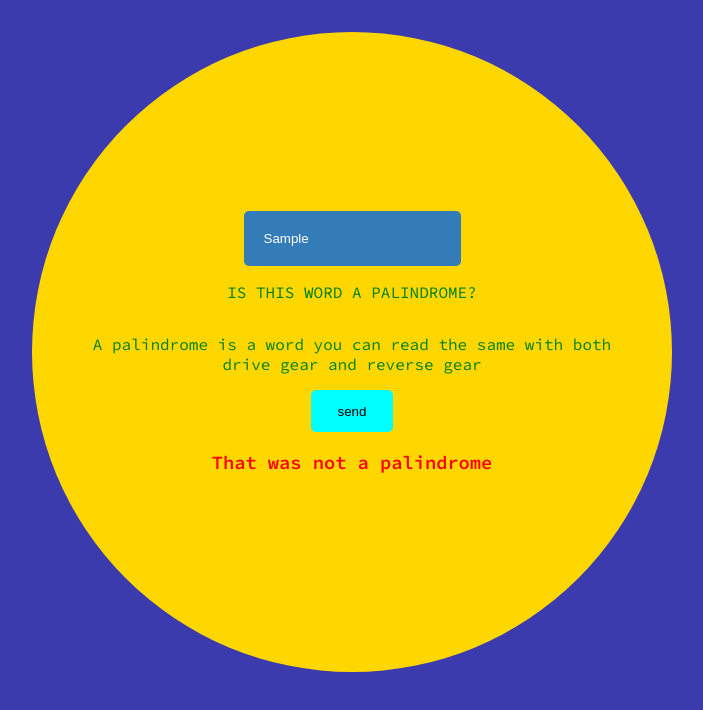
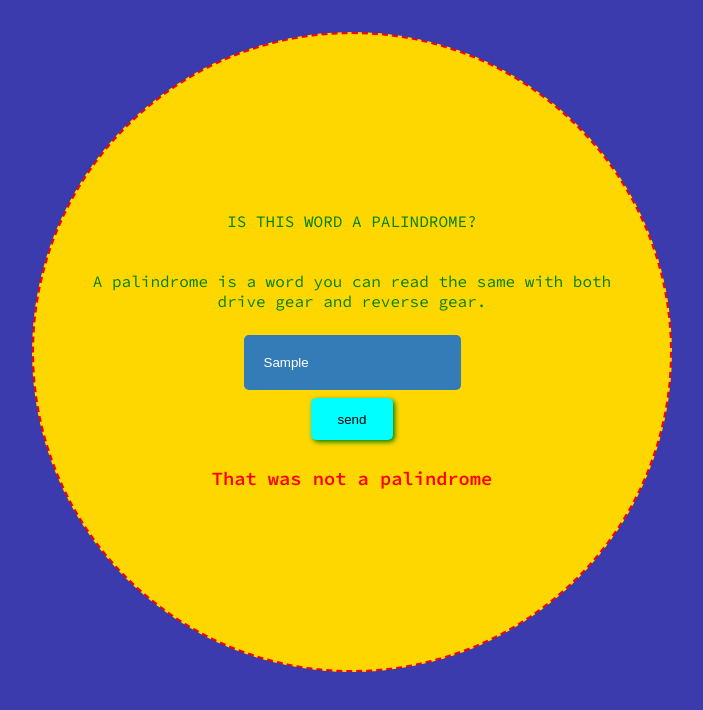
Before and after one commit to lulalumala/palindrome-checker, a plain HTML site: page index.html in a window 1280 px wide. Both pictures are taken after typing "Sample" into the empty fields and a click on the button "send". Shown: the whole page, without its empty margins (288-991 px from the left). Drawn offline with Linux system fonts and the light colour scheme.

Commit message:
added color to output

```diff
--- a/app.js
+++ b/app.js
@@ -4,13 +4,16 @@ const head3 = document.getElementById("check")
 button1.addEventListener("click", function () {
     let lowCase = typeIn.value.toLowerCase()
     let splitted = lowCase.split("").reverse().join("")
-    if (splitted === typeIn.value) {
+    if (splitted === lowCase) {
         head3.innerText = "Yesss, a palindrome!"
+        head3.classList.add("trueVal")
+
 
     }
 
     else {
-        head3.innerHTML="That was not a palindrome"
+        head3.innerHTML = "That was not a palindrome"
+        head3.classList.remove("trueVal")
         head3.classList.add("falseVal")
     }
 })
--- a/index.html
+++ b/index.html
@@ -11,11 +11,12 @@
 <link href="https://fonts.googleapis.com/css2?family=Source+Code+Pro:wght@400;600&display=swap" rel="stylesheet">
 </head>
 <body>
-   <div class="oval"> <input id="inpt" type="text">
+    <div class="oval">
     <p>IS THIS WORD A PALINDROME?</p>
-    <p>A palindrome is a word you can read the same with both drive gear and reverse gear</p>
+    <p>A palindrome is a word you can read the same with both drive gear and reverse gear.</p>
+    <input id="inpt" type="text">
 <button id="btn" type="submit" placeholder="Enter your input" value="reset">send</button>
-<h3 id="check">CHECK</h3>
+<h3 id="check">I'll show you</h3>
 </div>
 <script src="./app.js"></script>
 </body>
--- a/style.scss
+++ b/style.scss
@@ -25,7 +25,9 @@ p{
   display: flex;
   flex-direction: column;
   justify-content: center;
+  gap: 0.5em;
   align-items: center;
+  border:2px dashed red;
 }
 
 input {
@@ -44,6 +46,7 @@ button {
     border: none;
     outline: none;
     cursor: pointer;
+    box-shadow: 2px 2px 5px green;
 }
 h3{
     padding:1em;
@@ -52,3 +55,6 @@ h3{
     color:red;
     font-weight: bold;
 }
+.trueVal{
+    color:green;
+}
```
Also changed, not shown: style.css, 1 other file.
